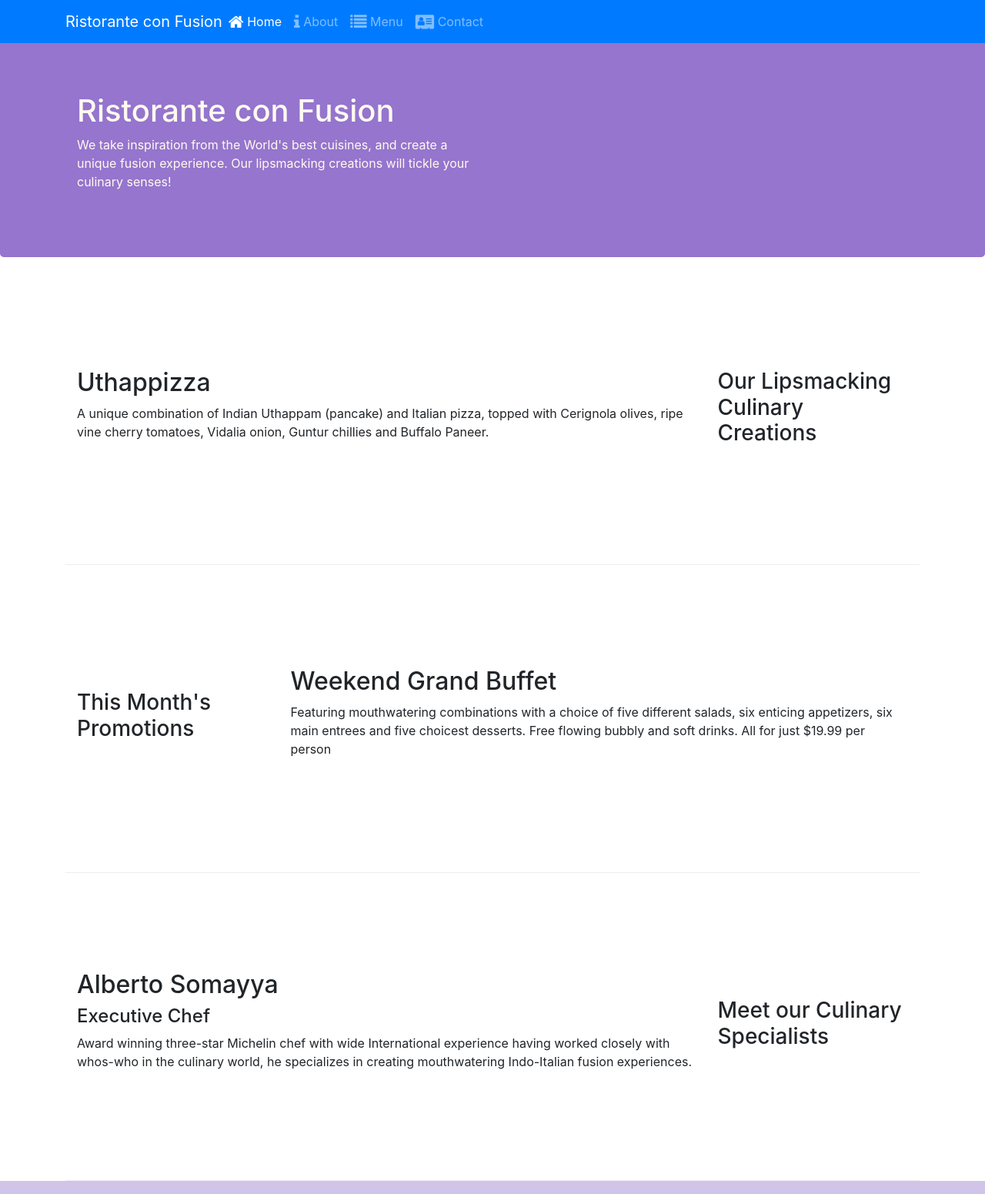
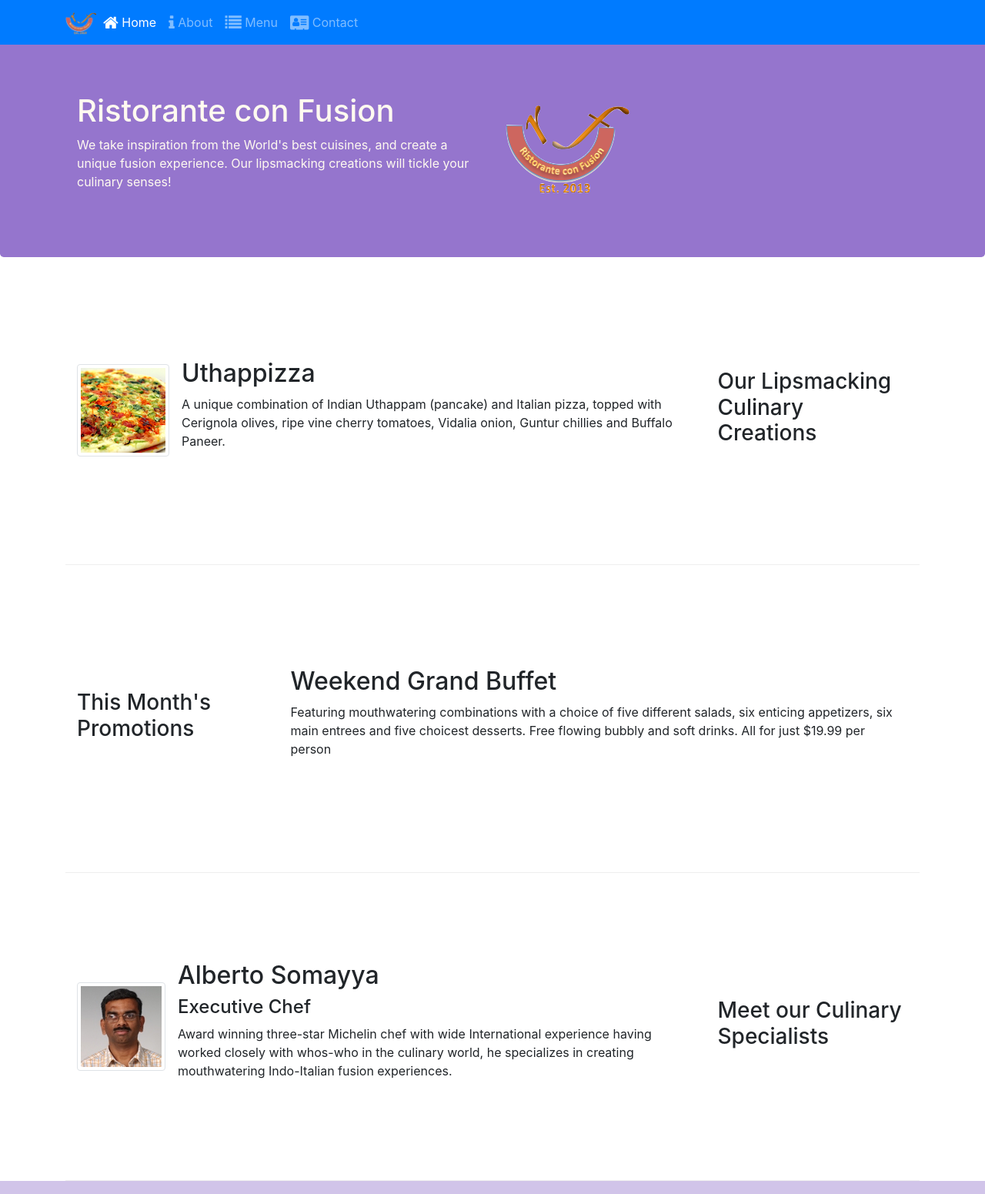
Before and after one commit to sohamns/conFusion, a website: page index.html in a window 1280 px wide. Shown: the top 1551 px of the page at 77% size. Drawn offline with nearby package versions, Linux system fonts and the light colour scheme.

Commit message:
images and media

```diff
--- a/index.html
+++ b/index.html
@@ -21,7 +21,7 @@
             <button class="navbar-toggler" type="button" data-toggle="collapse" data-target="#Navbar">
                 <span class="navbar-toggler-icon"></span>
             </button>
-            <a class="navbar-brand mr-auto" href="#">Ristorante con Fusion</a>
+            <a class="navbar-brand mr-auto" href="#"><img src="img/logo.png" height="30" width="41"></a>
             <div class="collapse navbar-collapse" id="Navbar">
                 <ul class="navbar-nav mr-auto">
                     <li class="nav-item active"><a class="nav-link" href="#"><span class="fa fa-home fa-lg"></span> Home</a></li>
@@ -45,7 +45,8 @@
                     <h1>Ristorante con Fusion</h1>
                     <p>We take inspiration from the World's best cuisines, and create a unique fusion experience. Our lipsmacking creations will tickle your culinary senses!</p>
                 </div>
-                <div class="col col-sm">
+                <div class="col-12 col-sm align-self-center">
+                    <img src="img/logo.png" class="img-fluid">
                 </div>
             </div>
         </div>
@@ -57,8 +58,17 @@
                 <h3>Our Lipsmacking Culinary Creations</h3>
             </div>
             <div class="col-12 col-sm order-sm-first col-md">
-                <h2>Uthappizza</h2>
-                <p class="d-none d-sm-block">A unique combination of Indian Uthappam (pancake) and Italian pizza, topped with Cerignola olives, ripe vine cherry tomatoes, Vidalia onion, Guntur chillies and Buffalo Paneer.</p>
+                <div class="media">
+                    <img class="d-flex mr-3 img-thumbnail align-self-center"
+                            src="img/uthappizza.png" alt="Uthappizza">
+                    <div class="media-body">
+                        <h2 class="mt-0">Uthappizza</h2>
+                        <p class="d-none d-sm-block">A unique combination of Indian Uthappam (pancake) and
+                            Italian pizza, topped with Cerignola olives, ripe vine
+                            cherry tomatoes, Vidalia onion, Guntur chillies and
+                            Buffalo Paneer.</p>
+                    </div>
+                </div>
             </div>
         </div>
 
@@ -78,9 +88,19 @@
                 <h3>Meet our Culinary Specialists</h3>
             </div>
             <div class="col-12 col-sm order-sm-first col-md">
-                <h2>Alberto Somayya</h2>
-                <h4>Executive Chef</h4>
-                <p class="d-none d-sm-block">Award winning three-star Michelin chef with wide International experience having worked closely with whos-who in the culinary world, he specializes in creating mouthwatering Indo-Italian fusion experiences. </p>
+                <div class="media">
+                    <img class="d-flex mr-3 img-thumbnail align-self-center"
+                            src="img/alberto.png" alt="Alberto Somayya">
+                    <div class="media-body">
+                        <h2 class="mt-0">Alberto Somayya</h2>
+                        <h4>Executive Chef</h4>
+                        <p class="d-none d-sm-block">Award winning three-star Michelin chef with wide
+                            International experience having worked closely with
+                            whos-who in the culinary world, he specializes in
+                            creating mouthwatering Indo-Italian fusion experiences.
+                            </p>
+                    </div>
+                </div>
             </div>
         </div>
     </div>
```
Also changed, not shown: aboutus.html (+3 -2 lines), contactus.html (+3 -2 lines), img/alberto.png (added), img/buffet.png (added), img/logo.png (added), img/uthappizza.png (added), 2 other files.
